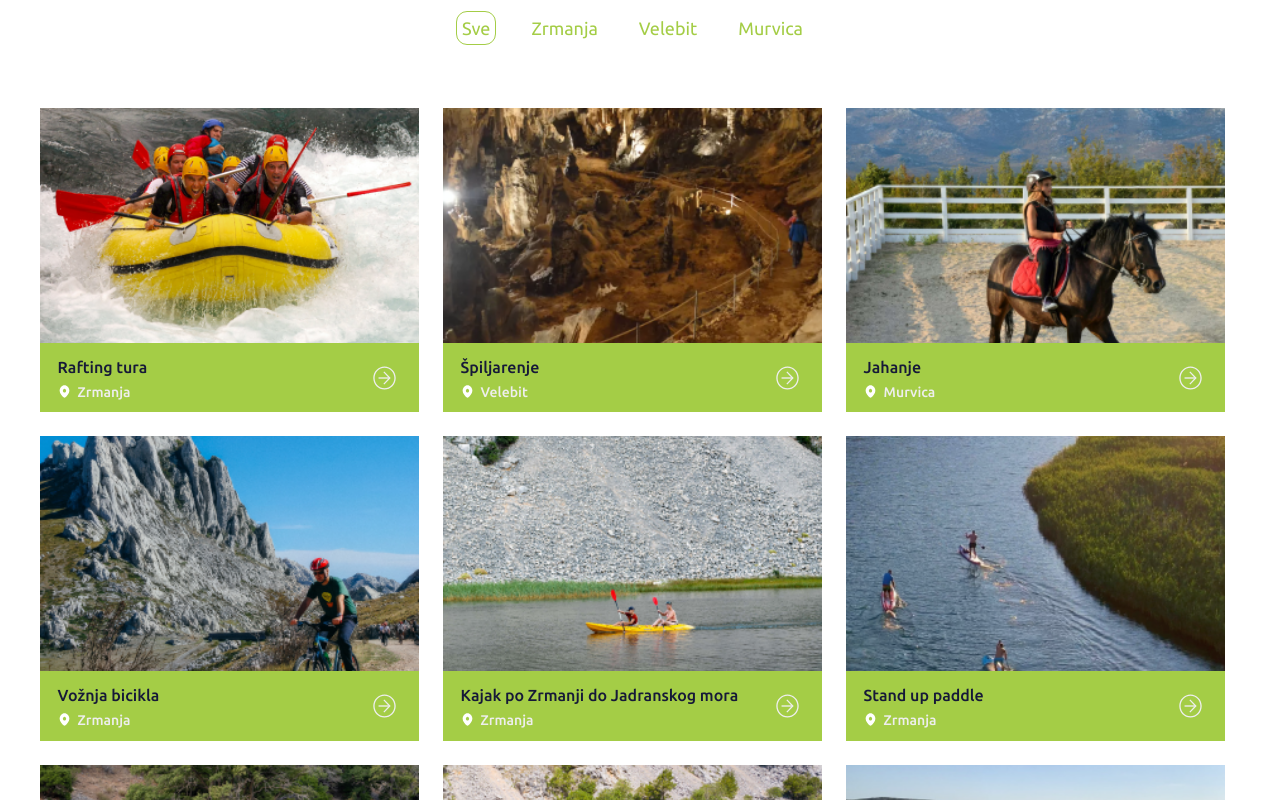
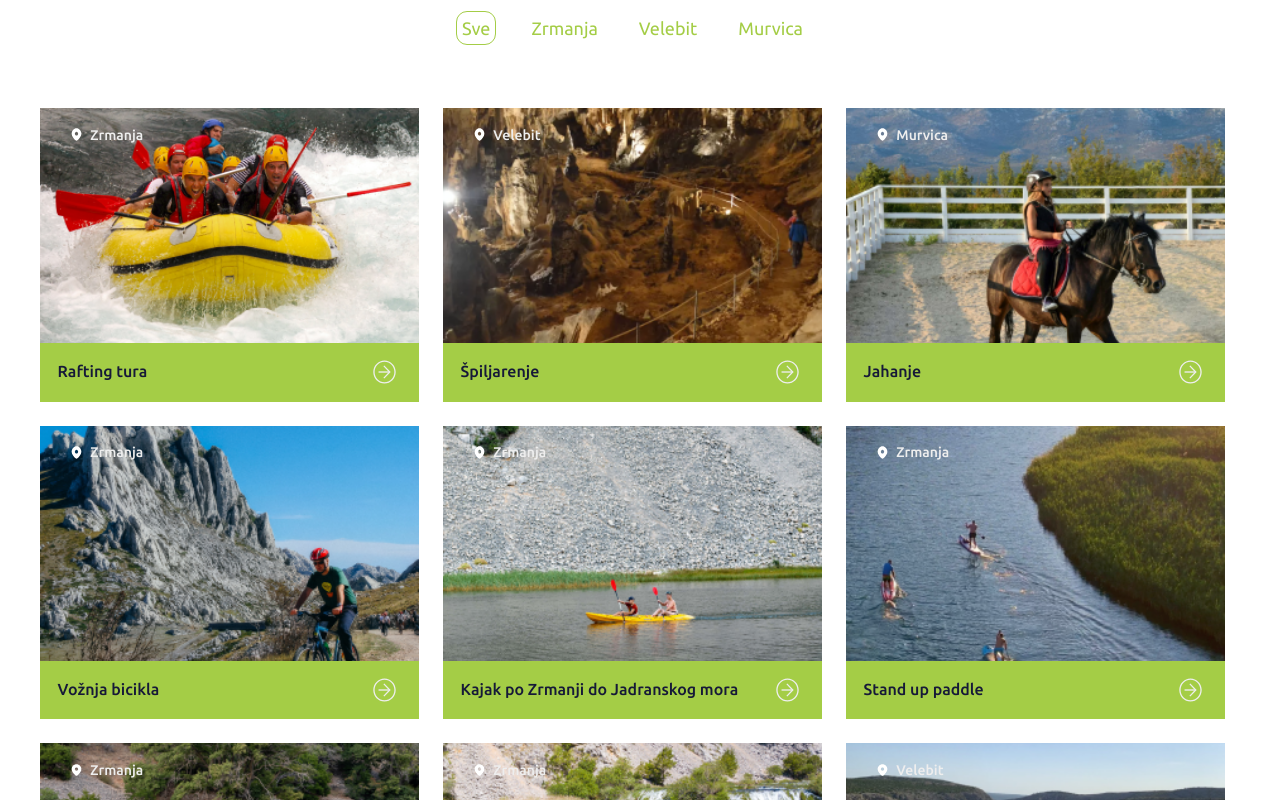
Before and after one commit to sutra-rudi/riva-rafting-web, a Next.js app: page / in a window 1280 px wide. Shown: the part 920-1720 px from the top of the page. Built offline with nearby package versions, Linux system fonts and the light colour scheme.

Commit message:
finished cards

```diff
--- a/src/app/components/RaftingCard.tsx
+++ b/src/app/components/RaftingCard.tsx
@@ -15,17 +15,17 @@ const RaftingCard = (props: RaftingCardProps) => {
   return (
     <div className={styles.raftingCard}>
       <div className={styles.imageContainer}>
+        <p className={styles.cardLocation}>
+          <span>
+            <Image src={locationIcon} width={13} height={13} alt='arrow' className={styles.cardLocationIcon} />
+          </span>
+          {location}
+        </p>
         <Image className={styles.raftingImage} src={imageUrl} fill alt='rafting img' />
       </div>
       <div className={styles.raftingCartInteractiveOverlay}>
         <div className={styles.interactiveOverlayTitleCont}>
           <h5 className={styles.cardTitle}>{title}</h5>
-          <p className={styles.cardLocation}>
-            <span>
-              <Image src={locationIcon} width={13} height={13} alt='arrow' className={styles.cardLocationIcon} />
-            </span>
-            {location}
-          </p>
         </div>
         <Image src={arrowIcon} width={33} height={33} alt='arrow' className={styles.cardArrowIcon} />
       </div>
--- a/src/app/sections/PromoSekcijaJedan.tsx
+++ b/src/app/sections/PromoSekcijaJedan.tsx
@@ -64,9 +64,20 @@ const PromoSekcijaJedan = () => {
   const TaxonomyCardContainer = () => {
     return (
       <div className={styles.taxonomyCardContainer}>
-        {promoSekcijaDemoPodaci.map((kartica, index) => (
-          <RaftingCard key={index} title={kartica.title} imageUrl={kartica.image} location={kartica.location} />
-        ))}
+        {currentActiveTax === 1
+          ? promoSekcijaDemoPodaci.map((kartica, index) => (
+              <RaftingCard key={index} title={kartica.title} imageUrl={kartica.image} location={kartica.location} />
+            ))
+          : promoSekcijaDemoPodaci
+              .filter((kartica) => kartica.locationId === currentActiveTax)
+              .map((kartica) => (
+                <RaftingCard
+                  key={kartica.title}
+                  title={kartica.title}
+                  imageUrl={kartica.image}
+                  location={kartica.location}
+                />
+              ))}
       </div>
     );
   };
--- a/src/app/styles/promoSekcijaJedan.module.scss
+++ b/src/app/styles/promoSekcijaJedan.module.scss
@@ -1,3 +1,9 @@
+@keyframes fadeIn {
+  to {
+    opacity: 1;
+  }
+}
+
 .promoSekcijaJedan {
   width: 100%;
   position: relative;
@@ -178,6 +184,8 @@
       position: relative;
       overflow: hidden;
       cursor: pointer;
+      opacity: 0;
+      animation: fadeIn 1s ease forwards;
 
       @media only screen and (max-width: $phones) {
         grid-template-columns: repeat(2, 1fr);
@@ -225,6 +233,19 @@
         position: relative;
         width: 100%;
         height: 265px;
+
+        .cardLocation {
+          font-size: 14px;
+          color: $svijetloSiva;
+          display: flex;
+          place-items: center;
+          gap: 0.5em;
+          font-weight: 500;
+          position: absolute;
+          top: 8%;
+          left: 8%;
+          z-index: 2;
+        }
 
         @media only screen and (max-width: $desktops) {
           max-height: 235px;
@@ -282,15 +303,6 @@
           font-weight: 500;
           position: relative;
         }
-
-        .cardLocation {
-          font-size: 14px;
-          color: $svijetloSiva;
-          display: flex;
-          place-items: center;
-          gap: 0.5em;
-          font-weight: 500;
-        }
       }
     }
   }
```
